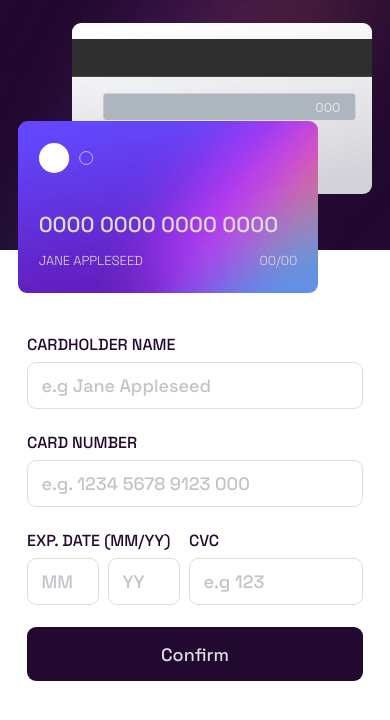
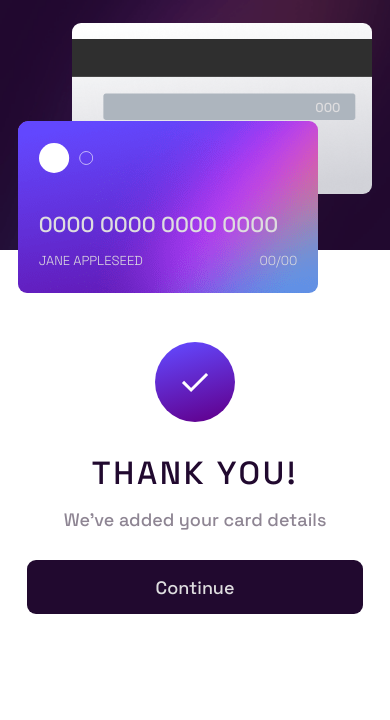
Before and after one commit to Mariano7M/interactive-c4rd-details, a React (Vite) app: page / in a window 390 px wide. Shown: the top 720 px of the page. Built offline with nearby package versions, Linux system fonts and the light colour scheme.

Commit message:
Feat: Adding thank you componet with mobile design

```diff
--- a/src/App.css
+++ b/src/App.css
@@ -2,6 +2,7 @@
   height: 100dvh;
   display: flex;
   flex-direction: column;
+  align-content: center;
 }
 
 .main--background {
@@ -16,6 +17,12 @@
   padding: 1rem 1.5rem;
 }
 
+.main__thankyou-wrap {
+  width: 100%;
+  padding: 1.5rem;
+  align-self: center;
+}
+
 @media (min-width: 456px) {
   .main {
     flex-direction: row;
--- a/src/App.jsx
+++ b/src/App.jsx
@@ -4,14 +4,20 @@ import { BankCards } from './components/bank-cards';
 import './App.css';
 
 function App() {
-  const showTankYou = false;
+  const showTankYou = true;
   return (
     <div className="main main--background">
       <BankCards />
-      <section className="main__form">
-        <CardForm />
-      </section>
-      {showTankYou && <ThankYou />}
+      {!showTankYou && (
+        <section className="main__form">
+          <CardForm />
+        </section>
+      )}
+      {showTankYou && (
+        <section className="main__thankyou-wrap">
+          <ThankYou />
+        </section>
+      )}
     </div>
   );
 }
--- /dev/null
+++ b/src/components/thank-you.css
@@ -0,0 +1,24 @@
+.thankyou {
+  display: flex;
+  flex-direction: column;
+  align-items: center;
+  gap: 1.5rem;
+  text-align: center;
+}
+
+.thankyou__content {
+  display: flex;
+  flex-direction: column;
+  gap: 0.5rem;
+}
+
+.thankyou__title {
+  font-size: xx-large;
+  font-weight: 500;
+  letter-spacing: 0.15rem;
+  color: var(--clr-very-dark-violet);
+}
+
+.thankyou__message {
+  color: var(--clr-dark-grayish-violet);
+}
--- /dev/null
+++ b/src/components/thank-you.jsx
@@ -0,0 +1,16 @@
+import { Button } from './button';
+import iconComplete from '../assets/images/icon-complete.svg';
+import './thank-you.css';
+
+export function ThankYou() {
+  return (
+    <section className="thankyou">
+      <img src={iconComplete} alt="Icon for completed form flow" />
+      <div className="thankyou__content">
+        <h1 className="thankyou__title">THANK YOU!</h1>
+        <p className="thankyou__message">We&apos;ve added your card details</p>
+      </div>
+      <Button text="Continue" />
+    </section>
+  );
+}
```
